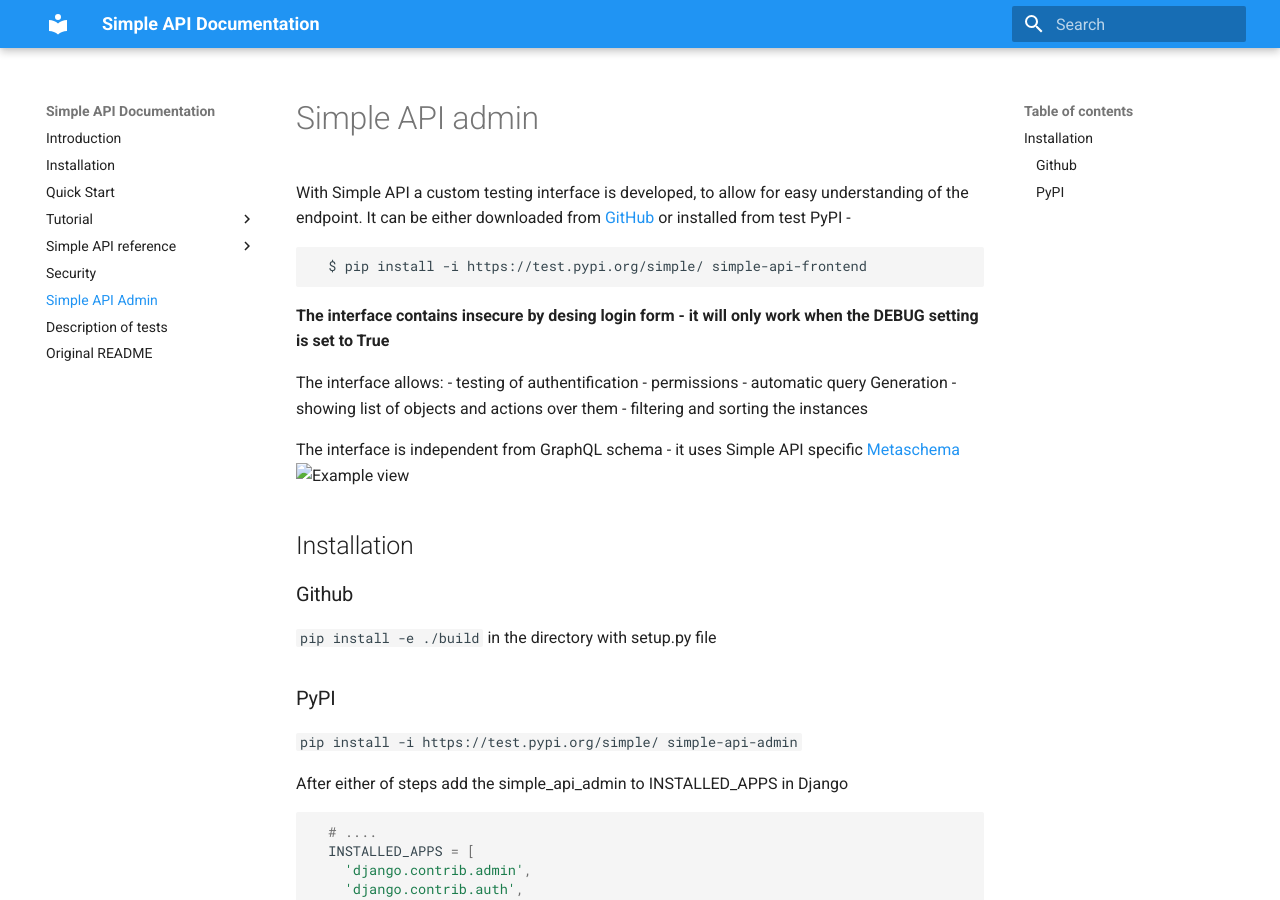
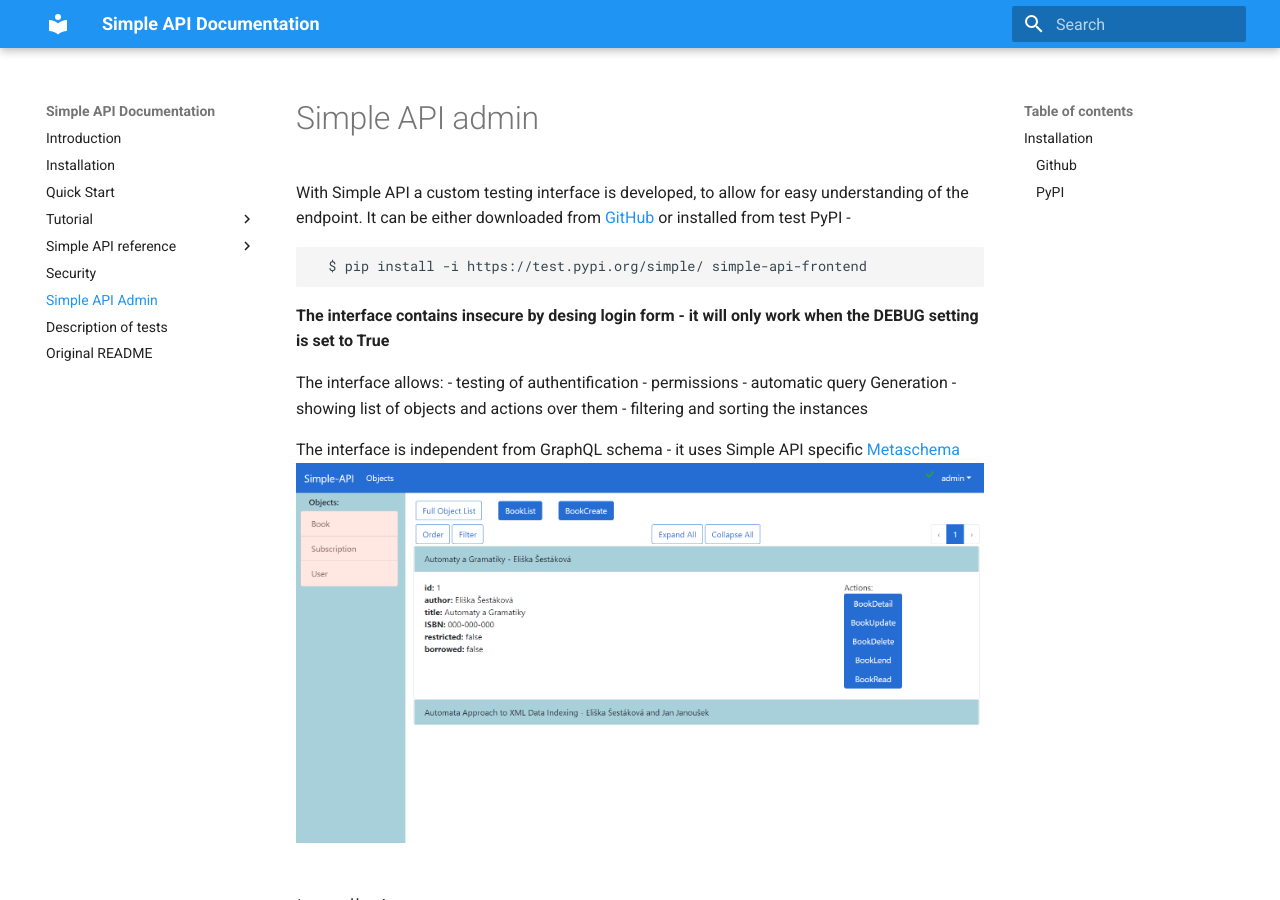
Before and after one commit to ladal1/simple_api_documentation, an MkDocs documentation site: the page built from docs/frontend.md, in a window 1280 px wide and 900 px high. Built offline with MkDocs 1.6.1 and Material for MkDocs 9.7.7, drawn with Linux system fonts in a browser that asks for light colours.

Commit message:
Moved frontend screenshot and rebuild the documentation

```diff
--- a/docs/frontend.md
+++ b/docs/frontend.md
@@ -16,7 +16,7 @@ The interface allows:
 - filtering and sorting the instances
 
 The interface is independent from GraphQL schema - it uses Simple API specific [Metaschema](tutorial/metaschema.md)
-![Example view](assets/SimpleAPIAdmin.png)
+![Example view](SimpleAPIAdmin.png)
 
 ## Installation
 ###Github
```
Also changed, not shown: docs/SimpleAPIAdmin.png (renamed from site/assets/SimpleAPIAdmin.png), site/SimpleAPIAdmin.png (added), site/extra.css (deleted), site/frontend.html, site/index.html, site/search/search_index.json, site/sitemap.xml, 1 other file.
